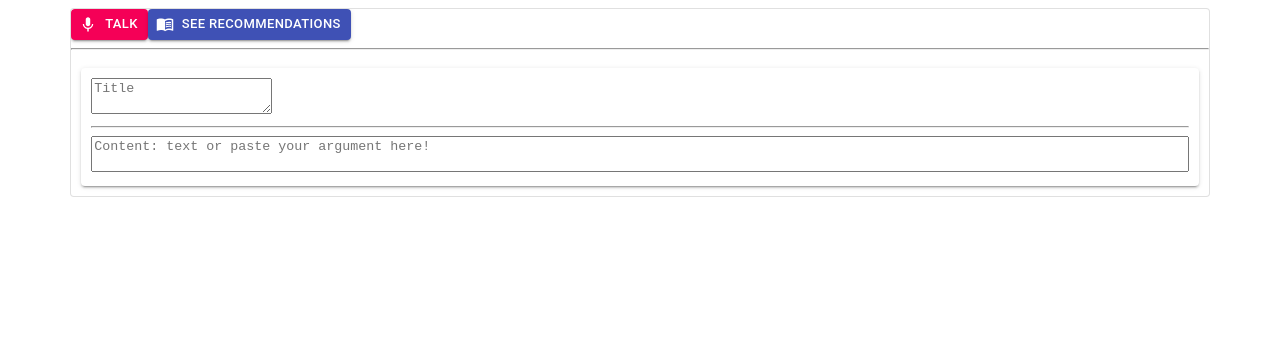
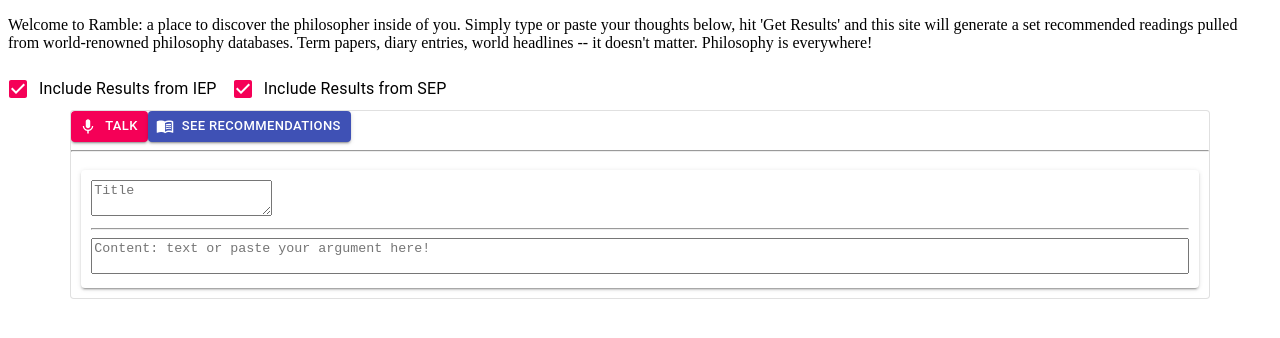
Before and after one commit to ChrxsCrxss/ramble, a React (Create React App) app in the folder frontend/: page / in a window 1280 px wide. Shown: the top 338 px of the page. Built offline with nearby package versions, Linux system fonts and the light colour scheme.

Commit message:
add frontend components: checkboxes instructional text

```diff
--- a/frontend/src/App.js
+++ b/frontend/src/App.js
@@ -1,15 +1,20 @@
 import React, { Component } from "react";
 
-import DraftDeck from "./containers/DraftDeck/DraftDeck"
+import DraftDeck from "./containers/DraftDeck/DraftDeck";
+import Checkboxes from './components/UI/Checkboxes/Checkboxes';
+import Introduction from './components/Introduction/Introduction';
 
 
 export default class App extends Component {
 
-    render() {
-        return (
-          <DraftDeck />
-
-        )
-    }
+  render() {
+    return (
+      <div>
+        <Introduction />
+        <Checkboxes />
+        <DraftDeck />
+      </div>
+    )
+  }
 
 }
--- /dev/null
+++ b/frontend/src/components/Introduction/Introduction.js
@@ -0,0 +1,13 @@
+import React from 'react';
+
+export default function Introduction(props) {
+    return (
+        <p>
+            Welcome to Ramble: a place to discover the philosopher inside of you.
+            Simply type or paste your thoughts below, hit 'Get Results' and this site
+            will generate a set recommended readings pulled from world-renowned
+            philosophy databases. Term papers, diary entries, world headlines --
+            it doesn't matter. Philosophy is everywhere!
+        </p>
+    )
+}
--- /dev/null
+++ b/frontend/src/components/UI/Checkboxes/Checkboxes.js
@@ -0,0 +1,34 @@
+import React from 'react';
+import Checkbox from '@material-ui/core/Checkbox';
+import FormGroup from '@material-ui/core/FormGroup';
+import FormControlLabel from '@material-ui/core/FormControlLabel';
+
+export default function Checkboxes(props) {
+
+    const [state, setState] = React.useState({
+        checkedIEP: true,
+        checkedSEP: true,
+    });
+
+    const handleChange = (event) => {
+        setState({ ...state, [event.target.name]: event.target.checked });
+    };
+
+
+    return (
+        <FormGroup row>
+            <FormControlLabel
+                control={<Checkbox checked={state.checkedIEP} onChange={handleChange} name="checkedIEP" />}
+                label="Include Results from IEP"
+            />
+            <FormControlLabel
+                control={<Checkbox checked={state.checkedSEP} onChange={handleChange} name="checkedSEP" />}
+                label="Include Results from SEP"
+            />
+
+
+        </FormGroup>
+
+
+    )
+}
--- a/frontend/src/containers/DraftDeck/DraftDeck.js
+++ b/frontend/src/containers/DraftDeck/DraftDeck.js
@@ -5,7 +5,6 @@ import classes from "./DraftDeck.module.css";
 import DraftDeckControls from "./DraftDeckControls/DrafDeckControls";
 import Grid from '@material-ui/core/Grid';
 import RecommendationDeck from "../RecommendationDeck/RecommendationDeck";
-import axios from 'axios'
 
 export default class DraftDeck extends Component {
 
```
